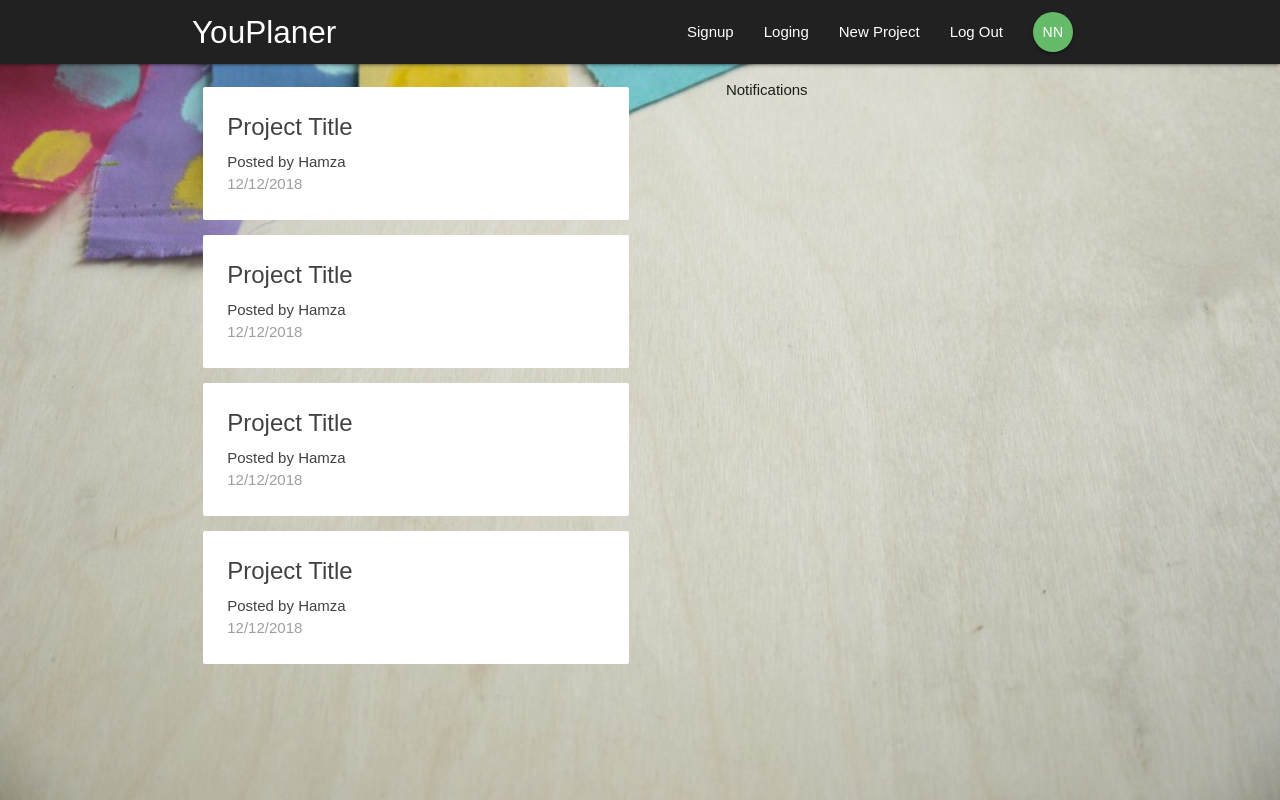
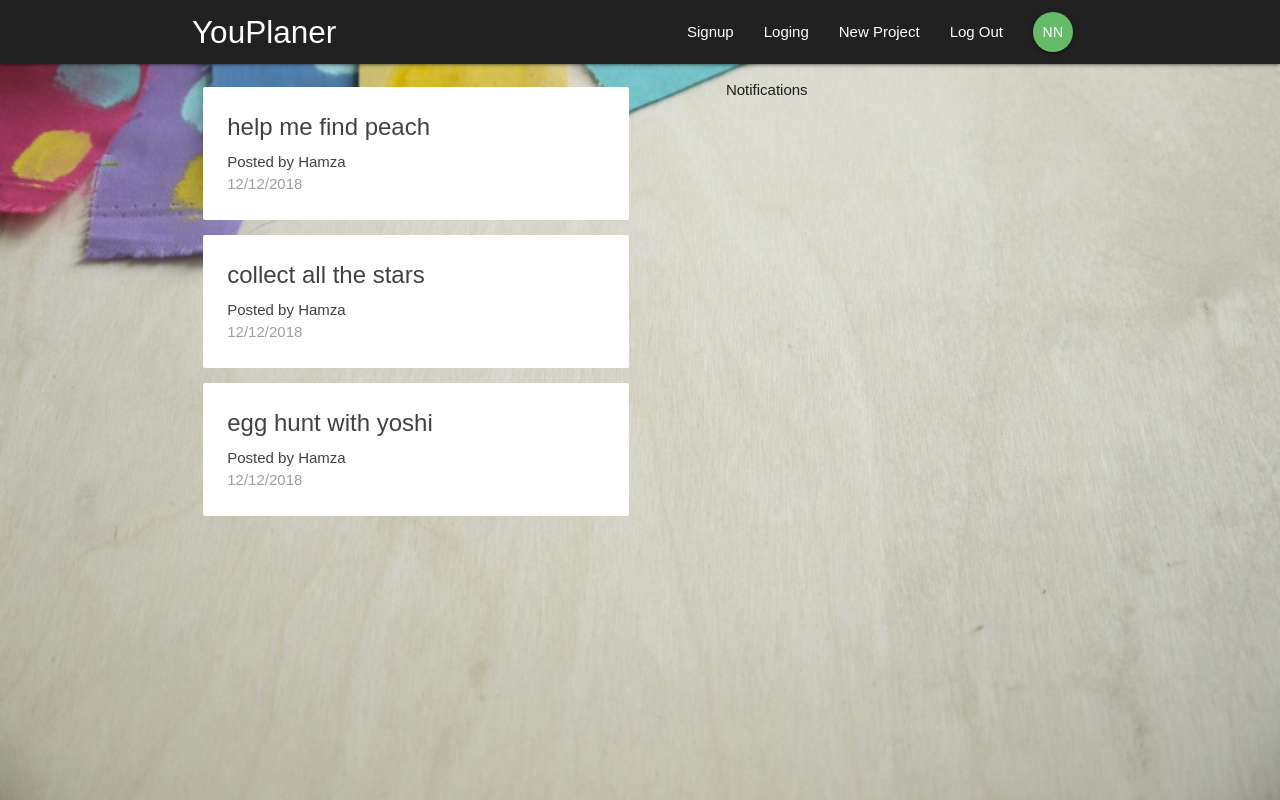
Before and after one commit to HBenzaoui/youplaner, a React (Create React App) app: page / in a window 1280 px wide. Built offline with nearby package versions, Linux system fonts and the light colour scheme.

Commit message:
grapping dummy data using the redux

```diff
--- a/src/components/dashboard/Dashboard.js
+++ b/src/components/dashboard/Dashboard.js
@@ -1,14 +1,17 @@
 import React, {Component} from 'react'
 import Notifications from './Notifications'
 import ProjectList from '../projects/ProjectList'
+import { connect } from 'react-redux'
 
 class Dashboard extends Component {
     render(){
+        // console.log(this.props)
+        const { projects } = this.props;
         return(
            <div className="dashboard container">
                <div className="row">
                    <div className="col s12 m6">
-                       <ProjectList />
+                       <ProjectList projects={projects}/>
                    </div>
                    <div className="col s12 m5 offset-m1">
                        <Notifications />
@@ -19,4 +22,10 @@ class Dashboard extends Component {
     }
 }
 
-export default Dashboard
+const mapStateToProps = (state) =>{
+    return{
+        projects: state.project.projects
+    }
+}
+
+export default connect(mapStateToProps)(Dashboard)
--- a/src/components/projects/ProjectList.js
+++ b/src/components/projects/ProjectList.js
@@ -1,13 +1,14 @@
 import React from 'react';
 import ProjectSummary from '../projects/ProjectSummary'
 
-const ProjectList = () =>{
+const ProjectList = ({ projects }) =>{
     return(
         <div className="project-list section">
-            <ProjectSummary />
-            <ProjectSummary />
-            <ProjectSummary />
-            <ProjectSummary />
+            { projects && projects.map(project => {
+                return(
+                    <ProjectSummary project={project} key={project.id} />
+                )
+            })}
         </div>
     )
 }
--- a/src/components/projects/ProjectSummary.js
+++ b/src/components/projects/ProjectSummary.js
@@ -1,10 +1,10 @@
 import React from 'react';
 
-const ProjectSummary = () =>{
+const ProjectSummary = ({project}) =>{
     return(
         <div className="card z-depth-0 project-summary">
             <div className="card-content grey-text text-darken-3">
-                <span className="card-title">Project Title</span>
+                <span className="card-title">{project.title}</span>
                 <p>Posted by Hamza</p>
                 <p className="grey-text">12/12/2018</p>
             </div>
--- a/src/store/reducers/projectReducer.js
+++ b/src/store/reducers/projectReducer.js
@@ -1,5 +1,9 @@
 const initState = {
-
+  projects: [
+    {id: '1', title: 'help me find peach', content: 'blah blah blah'},
+    {id: '2', title: 'collect all the stars', content: 'blah blah blah'},
+    {id: '3', title: 'egg hunt with yoshi', content: 'blah blah blah'}
+  ]
 }
 
 const projectReducer = (state = initState, action) =>{
```
